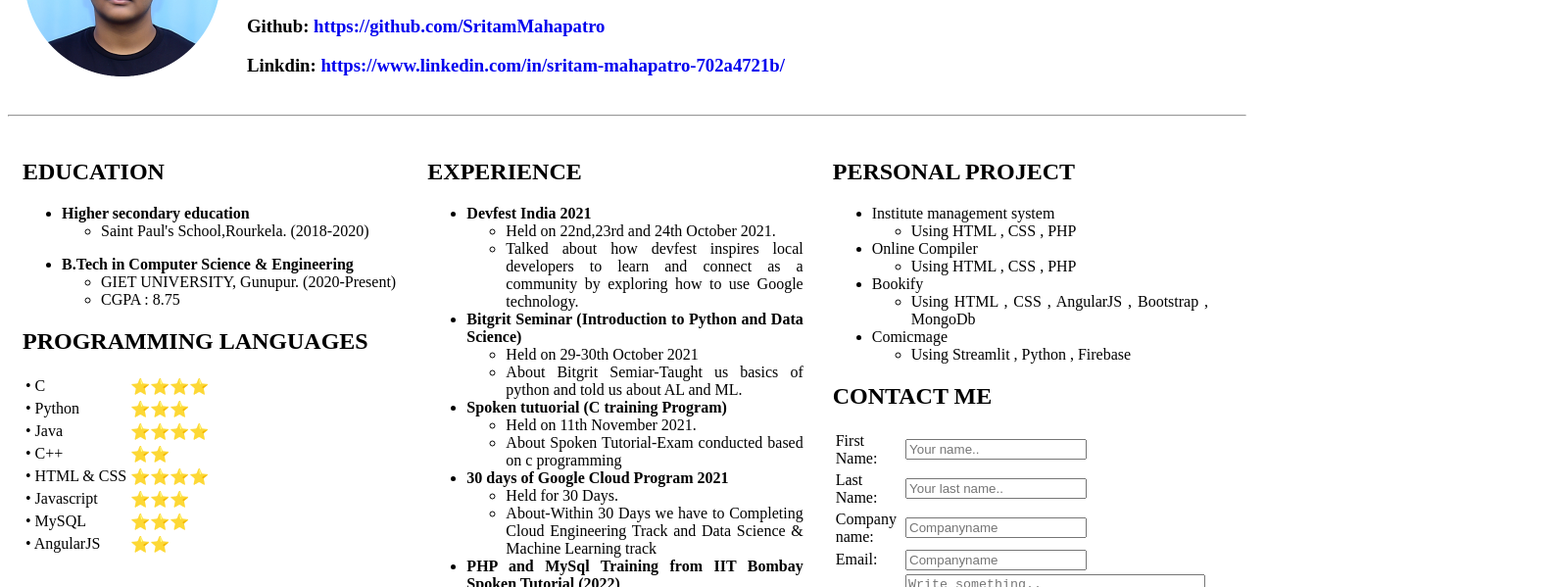
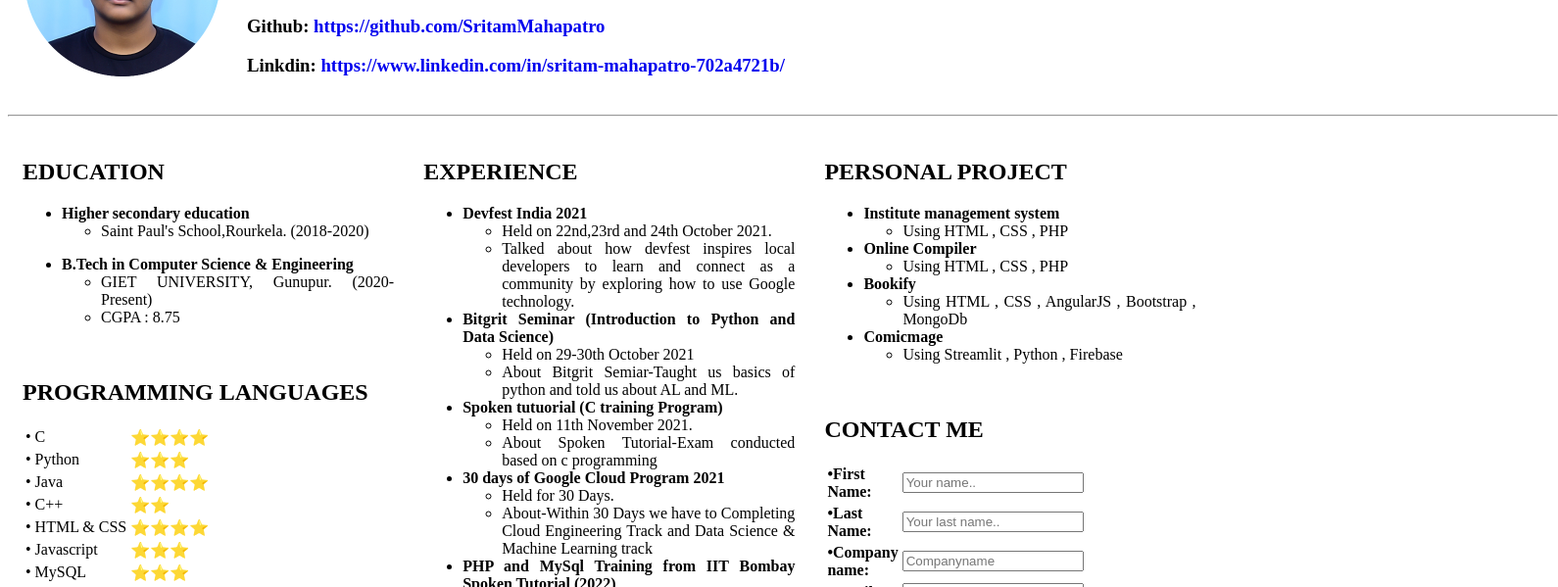
Before and after one commit to SritamMahapatro/sritam_CV, a plain HTML site: page index.html in a window 1280 px wide. Shown: the part 157-756 px from the top of the page at 98% size, 1590 px wide, since content can reach past the window. Drawn offline with Linux system fonts and the light colour scheme.

Commit message:
Update index.html

```diff
--- a/index.html
+++ b/index.html
@@ -12,9 +12,13 @@
             text-decoration: none
         }
 
+        hr {
+            width: 125%;
+        }
+
         .column {
             float: left;
-            width: 30.33%;
+            width: 30%;
             padding: 15px;
             text-align: justify;
         }
@@ -27,9 +31,12 @@
         }
 
         /* Responsive layout - makes the three columns stack on top of each other instead of next to each other */
-        @media screen and (max-width: 600px) {
+        @media screen and (max-width: 800px) {
             .column {
-                width: 100%;
+                width: 120%;
+                justify-content: space-between;
+
+
             }
         }
     </style>
@@ -37,17 +44,23 @@
 
 <body>
 
-    <table style="width: 100%;">
+    <table>
         <tr>
             <td style="padding:15px">
                 <img style="height:200px" src="sritam.png" alt="Sritam Mahapatro profile">
             </td>
             <td style="padding:10px">
                 <h1>Sritam Mahaptro</h1>
-                <p>I am a fresh b.tech graduate of <strong>GIET University</strong> under the domain of CSE Department.I am a Keen learner who is passionate about learning Web Development and Becoming a Full Stack Developer. Based on what I've learned, I've made some projects. With my knowledge I can bring more user interactive and more innovative web ideas into reality and help your organization with best of my knowledge.
+                <p>I am a fresh b.tech graduate of <strong>GIET University</strong> under the domain of CSE Department.I
+                    am a Keen learner who is passionate about learning Web Development and Becoming a Full Stack
+                    Developer. Based on what I've learned, I've made some projects. With my knowledge I can bring more
+                    user interactive and more innovative web ideas into reality and help your organization with best of
+                    my knowledge.
                 </p>
                 <h3>Github: <a href="https://github.com/SritamMahapatro">https://github.com/SritamMahapatro</a></h3>
-                <h3>Linkdin: <a href="https://www.linkedin.com/in/sritam-mahapatro-702a4721b/">https://www.linkedin.com/in/sritam-mahapatro-702a4721b/</a></h3>
+                <h3>Linkdin: <a
+                        href="https://www.linkedin.com/in/sritam-mahapatro-702a4721b/">https://www.linkedin.com/in/sritam-mahapatro-702a4721b/</a>
+                </h3>
             </td>
 
         </tr>
@@ -70,7 +83,7 @@
                     <li>CGPA : 8.75</li>
                 </ul>
             </ul>
-
+            <br>
             <h2>PROGRAMMING LANGUAGES</h2>
             <table>
                 <tr>
@@ -102,7 +115,7 @@
                     <td>⭐⭐⭐</td>
                 </tr>
                 <tr>
-                    <td>  •  AngularJS</td>
+                    <td> • AngularJS</td>
                     <td>⭐⭐</td>
                 </tr>
             </table>
@@ -168,40 +181,41 @@
             </ul>
         </div>
         <div class="column">
-            <h2>PERSONAL PROJECT</h2>
+            <h2> PERSONAL PROJECT</h2>
             <ul>
-                <li>
-                    Institute management system
+                <li><strong>Institute management system</strong>
+
                     <ul>
                         <li>Using HTML , CSS , PHP</li>
                     </ul>
                 </li>
-                <li>
-                    Online Compiler
+                <li><strong>Online Compiler</strong>
+
                     <ul>
                         <li>Using HTML , CSS , PHP</li>
                     </ul>
                 </li>
-                <li>
-                    Bookify
+                <li><strong>Bookify</strong>
+
                     <ul>
                         <li>Using HTML , CSS , AngularJS , Bootstrap , MongoDb</li>
                     </ul>
                 </li>
-                <li>
-                    Comicmage
+                <li><strong>Comicmage</strong>
+
                     <ul>
                         <li>Using Streamlit , Python , Firebase</li>
                     </ul>
                 </li>
             </ul>
+            <br>
             <h2>CONTACT ME</h2>
             <form action="mailto:sritammahapatro0@gmail.com" method="post" enctype="text/plain">
-                <table>
+                <table style="width: fit-content;font-weight:800">
 
                     <tr>
                         <td>
-                            <label for="fname">First Name: </label>
+                            <label for="fname">•First Name: </label>
                         </td>
                         <td>
                             <input type="text" id="fname" name="firstname" placeholder="Your name..">
@@ -209,7 +223,7 @@
                     </tr>
                     <tr>
                         <td>
-                            <label for="lname">Last Name: </label>
+                            <label for="lname">•Last Name: </label>
                         </td>
                         <td>
                             <input type="text" id="lname" name="lastname" placeholder="Your last name..">
@@ -217,7 +231,7 @@
                     </tr>
                     <tr>
                         <td>
-                            <label for="Companyname">Company name: </label>
+                            <label for="Companyname">•Company name: </label>
                         </td>
                         <td>
                             <input type="text" id="Companyname" name="Companyname" placeholder="Companyname">
@@ -225,15 +239,15 @@
                     </tr>
                     <tr>
                         <td>
-                            <label for="Email">Email: </label>
+                            <label for="Email">•Email: </label>
                         </td>
                         <td>
-                            <input type="text" id="Companyname" name="Companyname" placeholder="Companyname">
+                            <input type="text" id="Email" name="Email" placeholder="Email">
                         </td>
                     </tr>
                     <tr>
                         <td>
-                            <label for="subject">Subject</label>
+                            <label for="subject">•Subject</label>
                         </td>
                         <td>
                             <textarea id="subject" name="subject" placeholder="Write something.."
```
